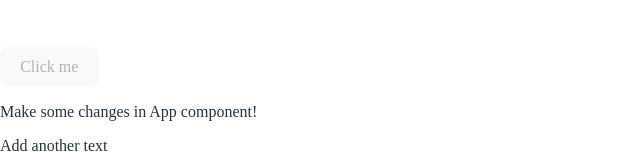
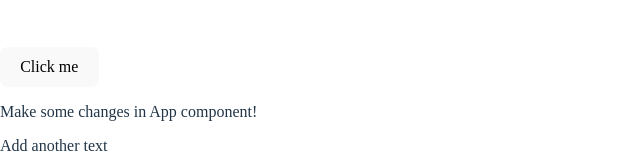
Before and after one commit to PyaeSoneAung-95/react-eslint-prettier-husky, a React (Vite) app: page / in a window 1280 px wide. Shown: the part 209-369 px from the top of the page, without its empty margins (0-640 px from the left). Built offline with nearby package versions, Linux system fonts and the light colour scheme.

Commit message:
let button enabled

```diff
--- a/src/App.tsx
+++ b/src/App.tsx
@@ -1,9 +1,7 @@
 function App() {
   return (
     <>
-      <button disabled type="button">
-        Click me
-      </button>
+      <button type="button">Click me</button>
       <p>Make some changes in App component!</p>
       <p>Add another text</p>
       <button>Add some button</button>
```
